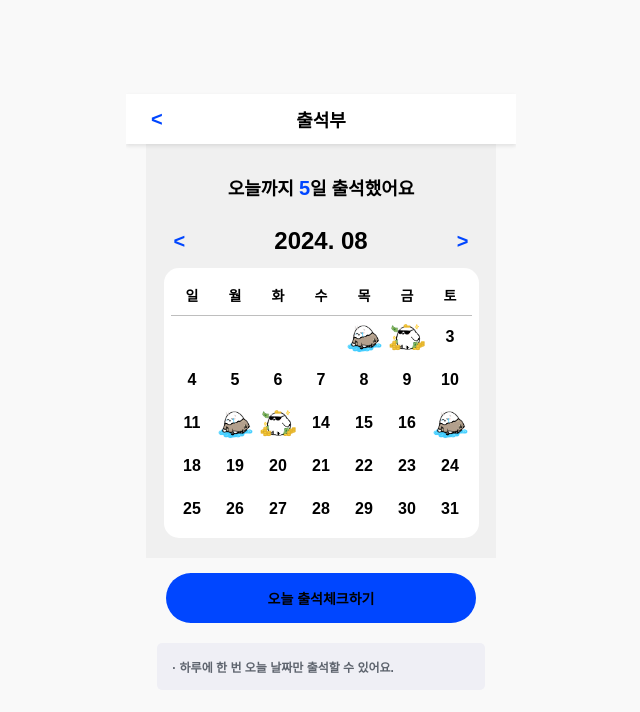
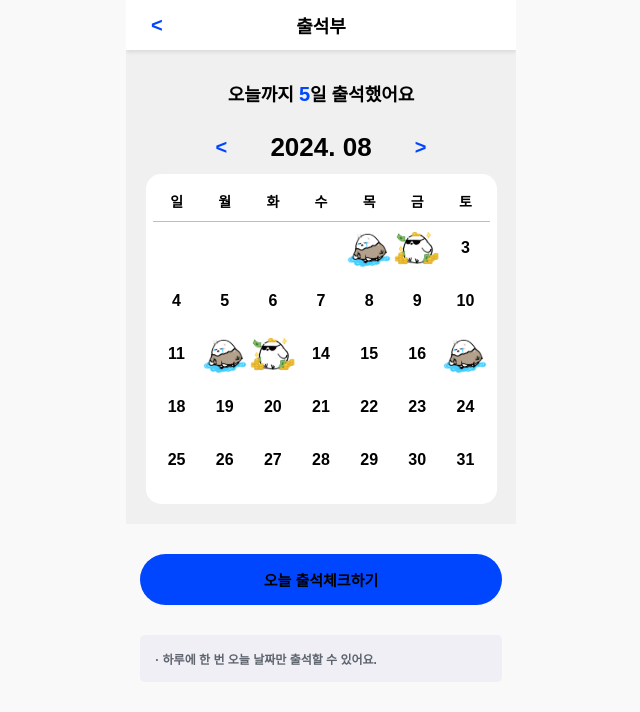
Before and after one commit to Jyebin/shinhan_team2_SOL_the_front, a React (Create React App) app: page /attendance/main in a window 1280 px wide. Shown: the top 712 px of the page, without its empty margins (319-959 px from the left). Built offline with nearby package versions, Linux system fonts and the light colour scheme.

Commit message:
design: Modify to css design

```diff
--- a/src/assets/attendancePage/ViewAllAttendance.css
+++ b/src/assets/attendancePage/ViewAllAttendance.css
@@ -1,8 +1,12 @@
 .ViewAllAttendance {
-    width: 350px;
+    width: 390px;
     max-width: 414px;
     margin: 0 auto;
     font-family: Arial, sans-serif;
+}
+
+.mainContainer {
+    display: block;
 }
 
 header {
@@ -59,7 +63,7 @@ main {
 
 /* 캘린더 현재 위치 */
 .calendar-container h3 {
-    font-size: 24px;
+    font-size: 26px;
     text-align: center;
     margin-bottom: 10px;
 }
@@ -69,7 +73,7 @@ main {
     display: flex;
     justify-content: space-between;
     align-items: center;
-    margin-bottom: 10px;
+    margin: 0 60px 10px 60px;
 }
 
 .calendar-navigation button {
@@ -107,6 +111,7 @@ main {
     display: grid;
     grid-template-columns: repeat(7, 1fr);
     height: calc(100% - 40px);
+    padding-bottom: 10px;
 }
 
 .calendar-day {
@@ -114,7 +119,7 @@ main {
     align-items: center;
     justify-content: center;
     position: relative;
-    aspect-ratio: 1 / 1;
+    aspect-ratio: 1 / 1.1;
     font-size: 1em;
     font-weight: bold;
 }
@@ -147,14 +152,14 @@ main {
 
 .attendance-button {
     display: block;
-    width: 280px;
+    width: 85%;
     padding: 15px;
-    margin: 15px auto;
+    margin: 30px auto;
     background-color: #0046ff;
     color: white;
     border: none;
-    border-radius: 40px;
-    font-size: 14px;
+    border-radius: 30px;
+    font-size: 15px;
     font-weight: bold;
     cursor: pointer;
 }
@@ -170,8 +175,8 @@ main {
 /* 주의사항 */
 .attendance-info {
     width: 85%;
-    padding: 15px;
-    margin: 20px auto;
+    padding: 15px 15px;
+    margin: 0 auto;
     border-radius: 5px;
     background-color: #efeff5;
     font-weight: 600;
```
